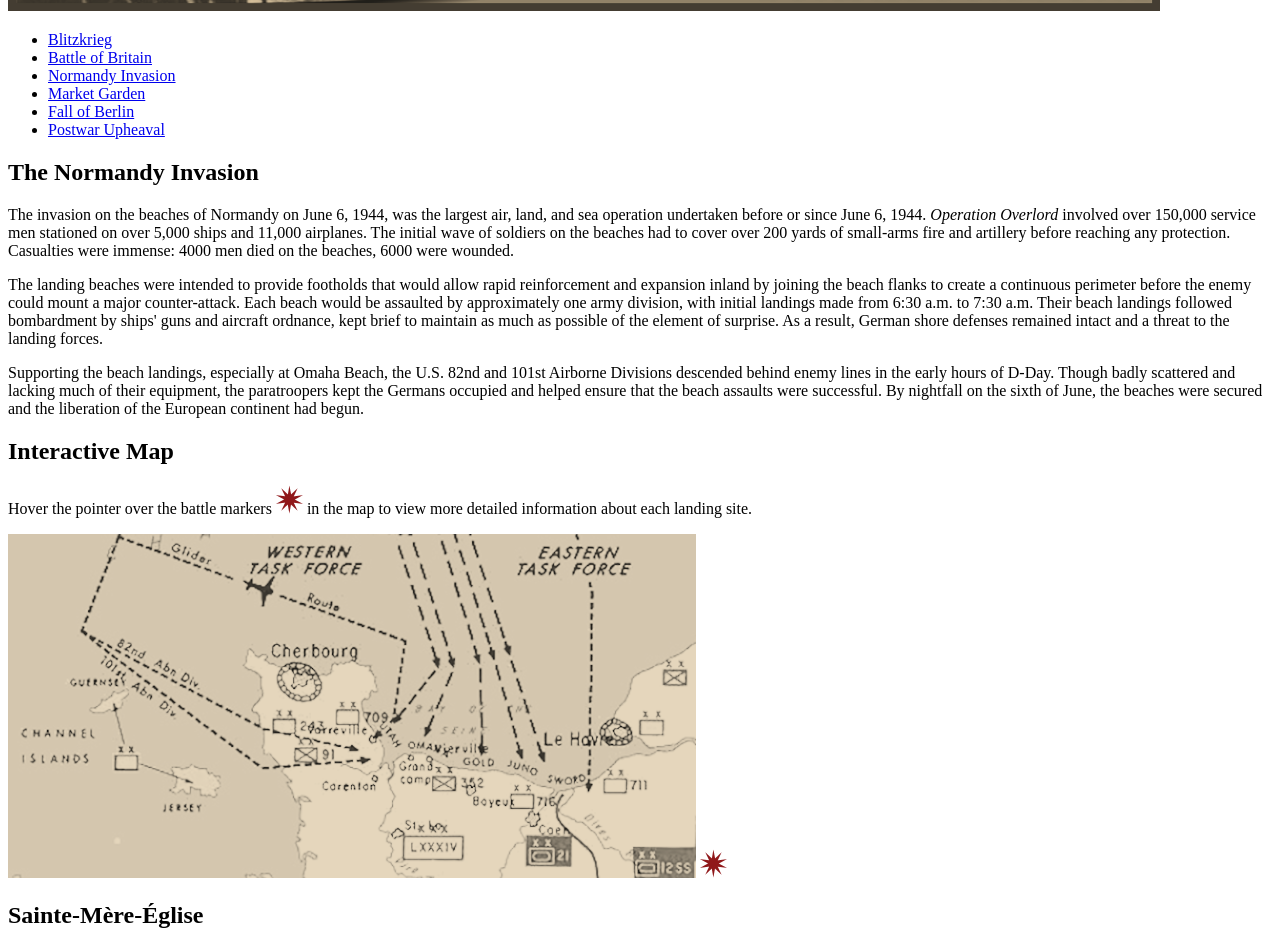
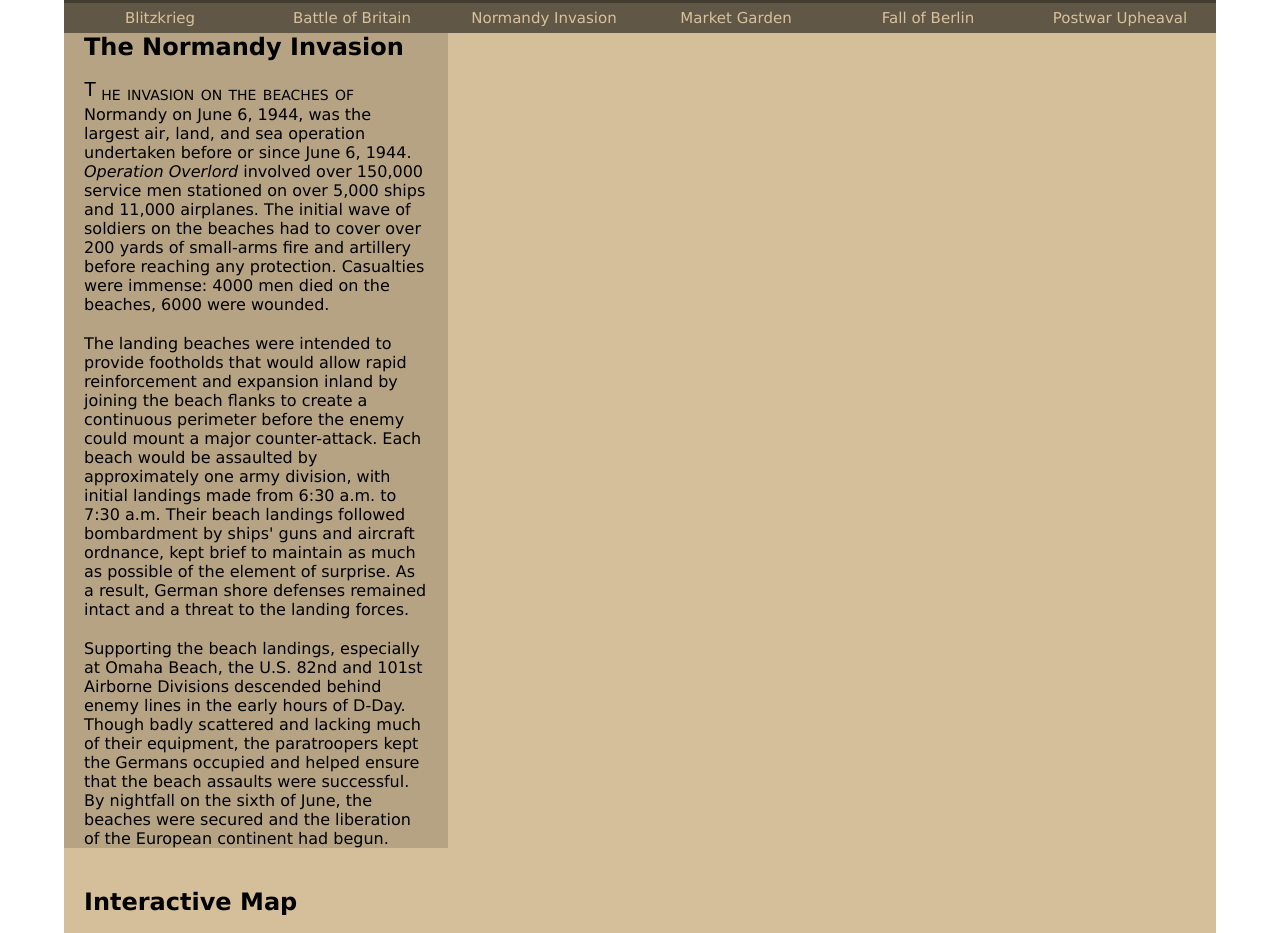
Before and after one commit to anguyen996/S1_Project_05_03, a plain HTML site: page index.html in a window 1280 px wide. Shown: the part 249-1182 px from the top of the page. Drawn offline with Linux system fonts and the light colour scheme.

Commit message:
added up to rule 8
will do some more Monday or  tom

```diff
--- a/ss_dday_txt.html
+++ b/index.html
@@ -7,13 +7,15 @@
    Case Problem 3
 
    Normandy Invasion Day 1 Page
-   Author:
-   Date:
+   Author: Alex nguyen
+   Date:   10.26.18
 
    Filename: ss_dday.html
    -->
    <meta charset="utf-8" />
    <title>Normandy Invasion: Day 1</title>
+   <link rel="stylesheet" href="ss_styles.css">
+   <link rel="stylesheet" href="main.css">
 </head>
 
 <body>
--- /dev/null
+++ b/main.css
@@ -0,0 +1,65 @@
+@charset "utf-8";
+
+/*
+   New Perspectives on HTML5 and CSS3, 7th Edition
+   Tutorial 3
+   Case Problem 3
+
+   Layout Style Sheet for A Soldier's Scrapbook
+   Author: Alex nguyen
+   Date:   10.26.18
+
+   Filename: ss_layout.css
+
+*/
+
+
+/* Article Styles */
+  article {
+      margin: left;
+      width: 384px;
+  }
+
+
+
+/* First Line and Drop Cap Styles */
+article p:first-of-type::first-line{
+font-size: 1.25em;
+font-variant: small-caps;
+}
+
+article p:first-of-type::first-letter{
+    font-family: sans-serif;
+    float: left;
+    line-height: 0.8em;
+    margin-right: 5px;
+    margin-bottom: 5px;
+    }
+
+
+
+/* Aside Styles */
+aside {
+    width: 786px;
+    margin-left: left;
+}
+
+
+
+/* Map Styles */
+
+div {
+    width: 688px;
+    margin-top: 20px;
+    margin-bottom: 20px;
+    margin-left: auto;
+    margin-right: auto;
+}
+
+
+/* Interactive Map Styles */
+
+
+
+
+/* Map Information Styles */
```
Also changed, not shown: ss_layout_txt.css (deleted, +0 -43 lines).
